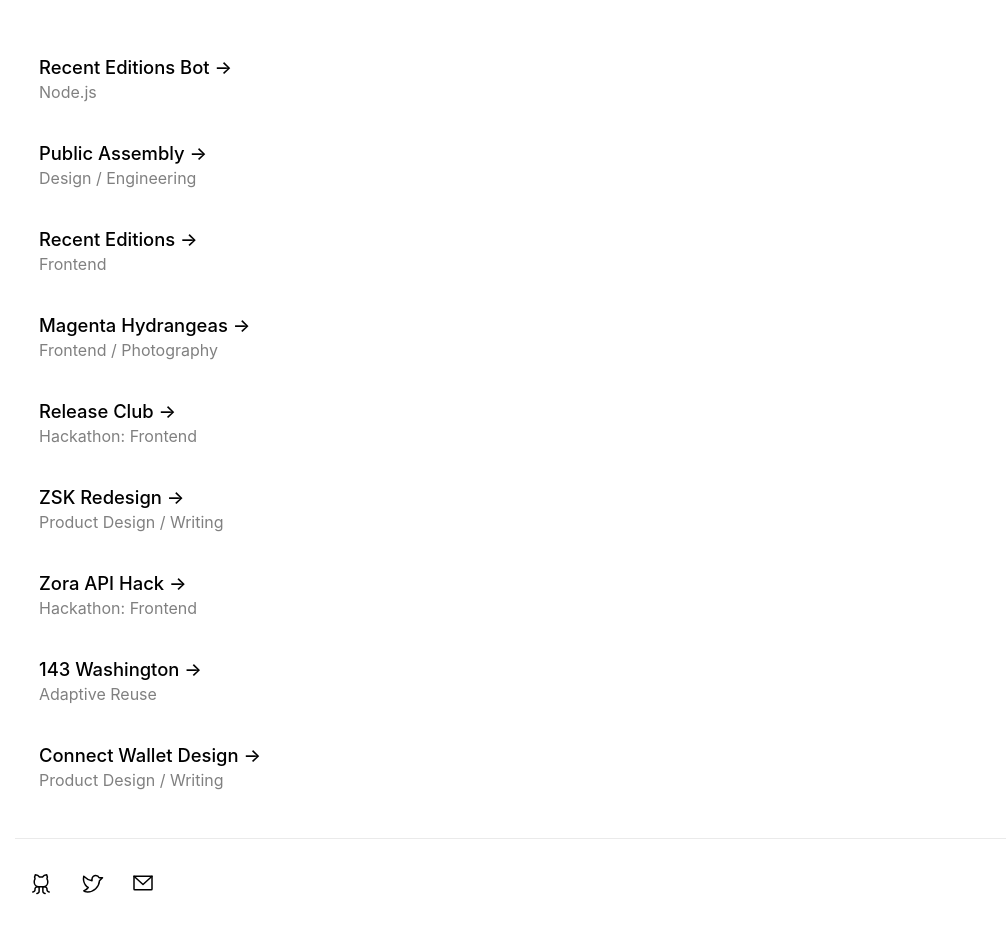
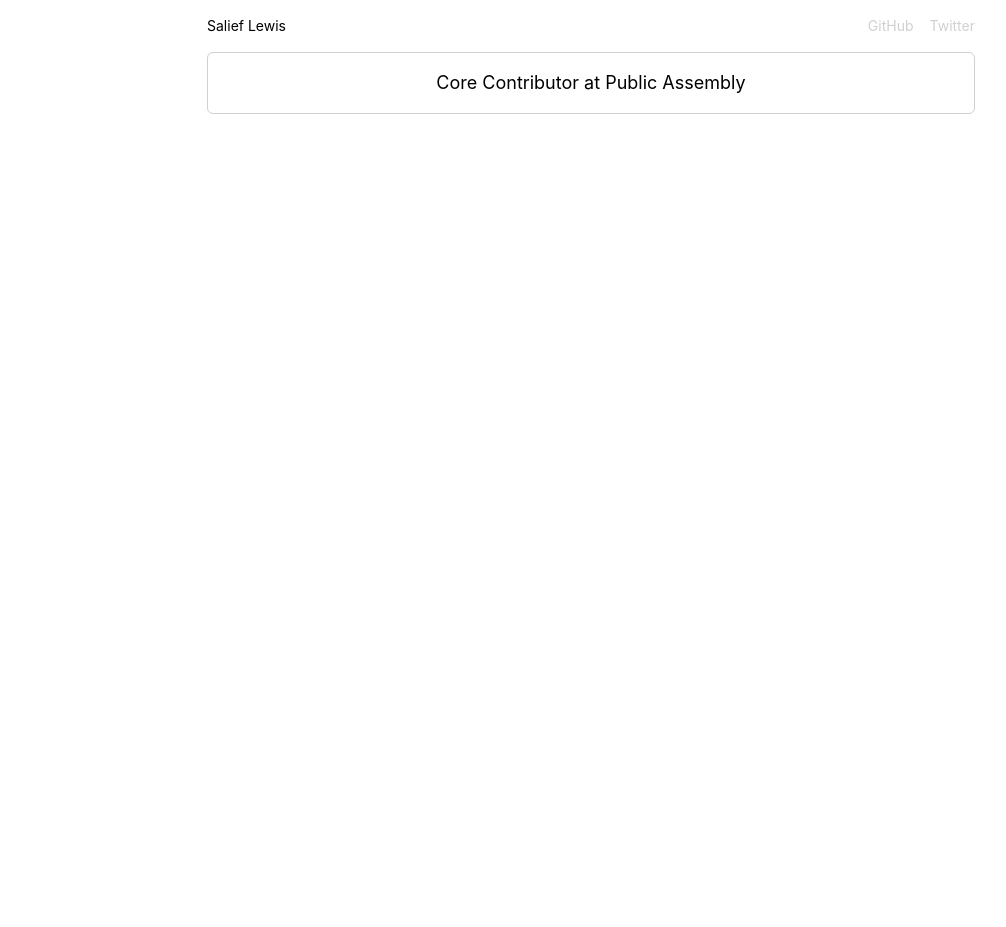
Before and after one commit to salieflewis/salief-lewis-dot-com, a Next.js app: page / in a window 1280 px wide. Shown: the whole page, without its empty margins (49-1055 px from the left). After the commit the page ends 800 px from the top, so only its background shows below. Built offline with nearby package versions, Linux system fonts and the light colour scheme.

Commit message:
add tailwind, initial layout styles, color configs

```diff
--- a/package.json
+++ b/package.json
@@ -13,10 +13,12 @@
     "@types/react": "18.0.24",
     "@types/react-dom": "18.0.8",
     "@vercel/analytics": "^0.1.11",
+    "autoprefixer": "^10.4.14",
     "next": "13.0.1",
-    "phosphor-react": "^1.4.1",
+    "postcss": "^8.4.21",
     "react": "18.2.0",
     "react-dom": "18.2.0",
+    "tailwindcss": "^3.3.1",
     "typescript": "4.8.4"
   }
 }
--- a/pages/index.tsx
+++ b/pages/index.tsx
@@ -1,112 +1,66 @@
-import Head from 'next/head';
-import styles from '../styles/Home.module.css';
-import { GithubLogo, TwitterLogo, EnvelopeSimple } from 'phosphor-react';
+import Head from "next/head";
+
+export function Header() {
+  return (
+    <div className="flex justify-between my-4 text-sm">
+      <p>Salief Lewis</p>
+      <div className="flex gap-x-4">
+        <a
+          href="https://github.com/salieflewis"
+          target="_blank"
+          className="text-american-silver hover:text-white"
+        >
+          GitHub
+        </a>
+        <a
+          href="https://twitter.com/salieflewis"
+          target="_blank"
+          className="text-american-silver hover:text-white"
+        >
+          Twitter
+        </a>
+      </div>
+    </div>
+  );
+}
+
+function Currently() {
+  return (
+    // bg-dark-charcoal
+    <div className="w-full  p-4 rounded-md text-center border border-american-silver hover:border-raisin-black hover:bg-american-silver hover:text-raisin-black">
+      <span className="text-lg">Core Contributor at Public Assembly</span>
+    </div>
+  );
+}
+
+function Projects() {
+  return (
+    <div className="grid grid-cols-2">
+      <button>
+        <a href="http://recenteditions.app/" target="_blank">
+          <h3>Recent Editions &rarr;</h3>
+          <p>Frontend</p>
+        </a>
+      </button>
+    </div>
+  );
+}
 
 export default function Home() {
   return (
-    <div className={styles.container}>
+    <div className="mx-auto max-w-3xl">
+      {/* Head */}
       <Head>
         <title>Salief Lewis</title>
-        <meta name='description' content='Design Engineer' />
-        <link rel='icon' href='/favicon.ico' />
+        <meta name="description" content="Product Engineer" />
+        <link rel="icon" href="/favicon.ico" />
       </Head>
+      <Header />
 
-      <main className={styles.main}>
-        <div className={styles.grid}>
-          <a
-            href='https://twitter.com/recenteditions'
-            target='_blank'
-            className={styles.card}
-          >
-            <h3>Recent Editions Bot &rarr;</h3>
-            <p>Node.js</p>
-          </a>
-
-          <a
-            href='https://public---assembly.com/'
-            target='_blank'
-            className={styles.card}
-          >
-            <h3>Public Assembly &rarr;</h3>
-            <p>Design / Engineering</p>
-          </a>
-
-          <a
-            href='http://recenteditions.app/'
-            target='_blank'
-            className={styles.card}
-          >
-            <h3>Recent Editions &rarr;</h3>
-            <p>Frontend</p>
-          </a>
-
-          <a
-            href='https://magenta-hydrangeas.vercel.app/'
-            target='_blank'
-            className={styles.card}
-          >
-            <h3>Magenta Hydrangeas &rarr;</h3>
-            <p>Frontend / Photography</p>
-          </a>
-
-          <a
-            href='https://ethglobal.com/showcase/release-club-ymdy3'
-            target='_blank'
-            className={styles.card}
-          >
-            <h3>Release Club &rarr;</h3>
-            <p>Hackathon: Frontend</p>
-          </a>
-
-          <a
-            href='https://mirror.xyz/salief.eth/gIAHwG9qR3SiDz0QJdCZaBw9uCpdngAFuOV4ndtAiko'
-            target='_blank'
-            className={styles.card}
-          >
-            <h3>ZSK Redesign &rarr;</h3>
-            <p>Product Design / Writing</p>
-          </a>
-
-          <a
-            href='https://render-hack.vercel.app/'
-            target='_blank'
-            className={styles.card}
-          >
-            <h3>Zora API Hack &rarr;</h3>
-            <p>Hackathon: Frontend</p>
-          </a>
-
-          <a
-            href='https://drive.google.com/file/d/1J2vvOuAengRvRxwKj2-SrJb33mVc98Ln/view'
-            target='_blank'
-            className={styles.card}
-          >
-            <h3>143 Washington &rarr;</h3>
-            <p>Adaptive Reuse</p>
-          </a>
-
-          <a
-            href='https://salieflewis.notion.site/salieflewis/Connect-Wallet-Design-Exploration-e720b5c4859049cda1e998550224af80'
-            target='_blank'
-            className={styles.card}
-          >
-            <h3>Connect Wallet Design &rarr;</h3>
-            <p>Product Design / Writing</p>
-          </a>
-        </div>
+      <main className="flex flex-col gap-y-8">
+        {/* Currently */}
+        <Currently />
       </main>
-
-      <footer className={styles.footer}>
-        <a href='https://github.com/salieflewis' target='_blank'>
-          <GithubLogo size={24} />
-        </a>
-        <a href='https://twitter.com/salieflewis' target='_blank'>
-          <TwitterLogo size={24} />
-        </a>
-        <a href='mailto:salieflewis@gmail.com' target='_blank'>
-          <EnvelopeSimple size={24} />
-        </a>
-      </footer>
     </div>
   );
 }
--- /dev/null
+++ b/postcss.config.js
@@ -0,0 +1,6 @@
+module.exports = {
+  plugins: {
+    tailwindcss: {},
+    autoprefixer: {},
+  },
+}
--- a/styles/Home.module.css
+++ /dev/null
@@ -1,99 +0,0 @@
-.container {
-  padding: 0 4rem;
-}
-
-.main {
-  min-height: 100vh;
-  padding: 2rem 0;
-}
-
-.footer {
-  display: flex;
-  flex: 1;
-  padding: 2rem 0;
-  border-top: 1px solid #eaeaea;
-  justify-content: flex-start;
-  align-items: center;
-}
-
-.footer a {
-  display: flex;
-  justify-content: center;
-  align-items: center;
-  flex-grow: 0.025;
-}
-
-.title a {
-  color: #8251e3;
-  text-decoration: none;
-}
-
-.title a:hover,
-.title a:focus,
-.title a:active {
-  text-decoration: underline;
-}
-
-.grid {
-  display: flex;
-  flex-direction: column;
-  max-width: 1400px;
-}
-
-.card {
-  margin: 1rem;
-  padding: 0.5rem;
-  text-align: left;
-  color: inherit;
-  text-decoration: none;
-  transition: color 0.15s ease;
-  max-width: 300px;
-}
-
-.card:hover,
-.card:focus,
-.card:active {
-  color: #8251e3;
-  border-color: #8251e3;
-}
-
-.card h3 {
-  margin: 0 0 0.75rem 0;
-  font-size: 1.15rem;
-  font-weight: 500;
-}
-
-.card p {
-  margin: 0;
-  font-size: 1rem;
-  line-height: 0.25rem;
-  color: #808080;
-}
-
-.logo {
-  height: 1em;
-  margin-left: 0.5rem;
-}
-
-@media (max-width: 600px) {
-  .grid {
-    width: 100%;
-    flex-direction: column;
-  }
-  .footer a {
-    flex-grow: 1;
-  }
-  .container {
-    padding: 0 2rem;
-  }
-}
-
-@media (prefers-color-scheme: dark) {
-  .card,
-  .footer {
-    border-color: #222;
-  }
-  .logo img {
-    filter: invert(1);
-  }
-}
--- a/styles/globals.css
+++ b/styles/globals.css
@@ -1,3 +1,7 @@
+@tailwind base;
+@tailwind components;
+@tailwind utilities;
+
 html,
 body {
   padding: 0;
@@ -6,21 +10,12 @@
     Ubuntu, Cantarell, Fira Sans, Droid Sans, Helvetica Neue, sans-serif;
 }
 
-a {
-  color: inherit;
-  text-decoration: none;
-}
-
-* {
-  box-sizing: border-box;
-}
-
 @media (prefers-color-scheme: dark) {
   html {
     color-scheme: dark;
   }
   body {
     color: white;
-    background: black;
+    background: raisin-black;
   }
 }
--- /dev/null
+++ b/tailwind.config.js
@@ -0,0 +1,14 @@
+/** @type {import('tailwindcss').Config} */
+module.exports = {
+  content: ["./pages/**/*.{js,ts,jsx,tsx}"],
+  theme: {
+    extend: {
+      colors: {
+        "raisin-black": "#212122",
+        "dark-charcoal": "#323134",
+        "american-silver": "#D1D0D0",
+      },
+    },
+  },
+  plugins: [],
+};
```
Also changed, not shown: pages/writing.tsx (added, +29 -0 lines), 2 other files (tests, documents, lock files or other folders).
